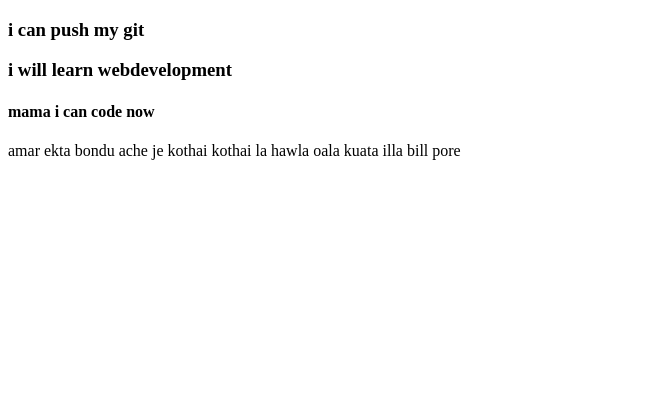
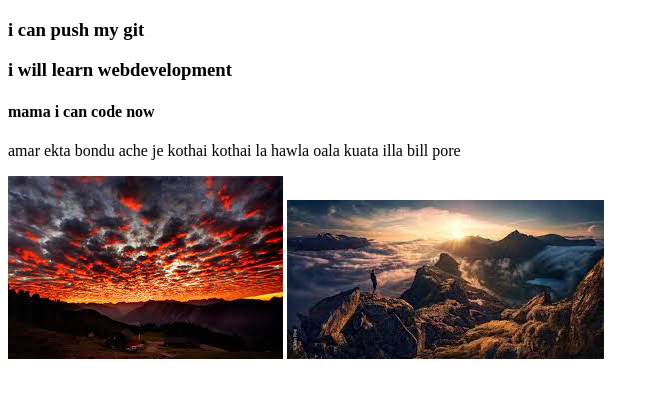
Before and after one commit to ALIASHRAFCHOWDHURY/Unique-repo, a plain HTML site: page index.html in a window 1280 px wide. Shown: the whole page, without its empty margins (0-659 px from the left). Drawn offline with Linux system fonts and the light colour scheme.

Commit message:
added picture

```diff
--- a/index.html
+++ b/index.html
@@ -12,5 +12,7 @@
       <h3>i will learn webdevelopment</h3>
       <h4>mama i can code now</h4>
       <p>amar ekta bondu ache je kothai kothai la hawla oala kuata illa bill pore</p>
+      <img src="images (3).jpg" alt="">
+      <img src="images (7).jpg" alt="">
 </body>
 </html>
```
Also changed, not shown: images (3).jpg (added), images (4).jpg (added), images (7).jpg (added), images (8).jpg (added).
